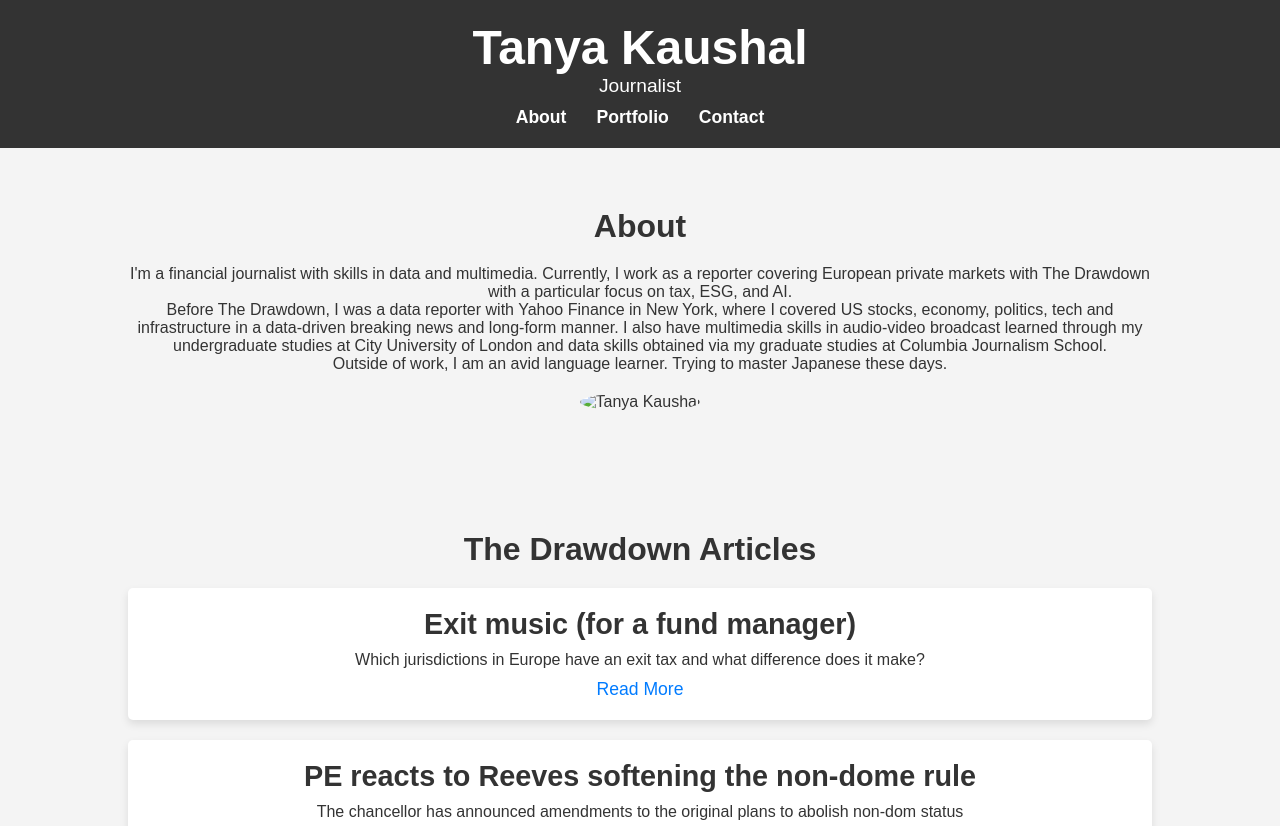
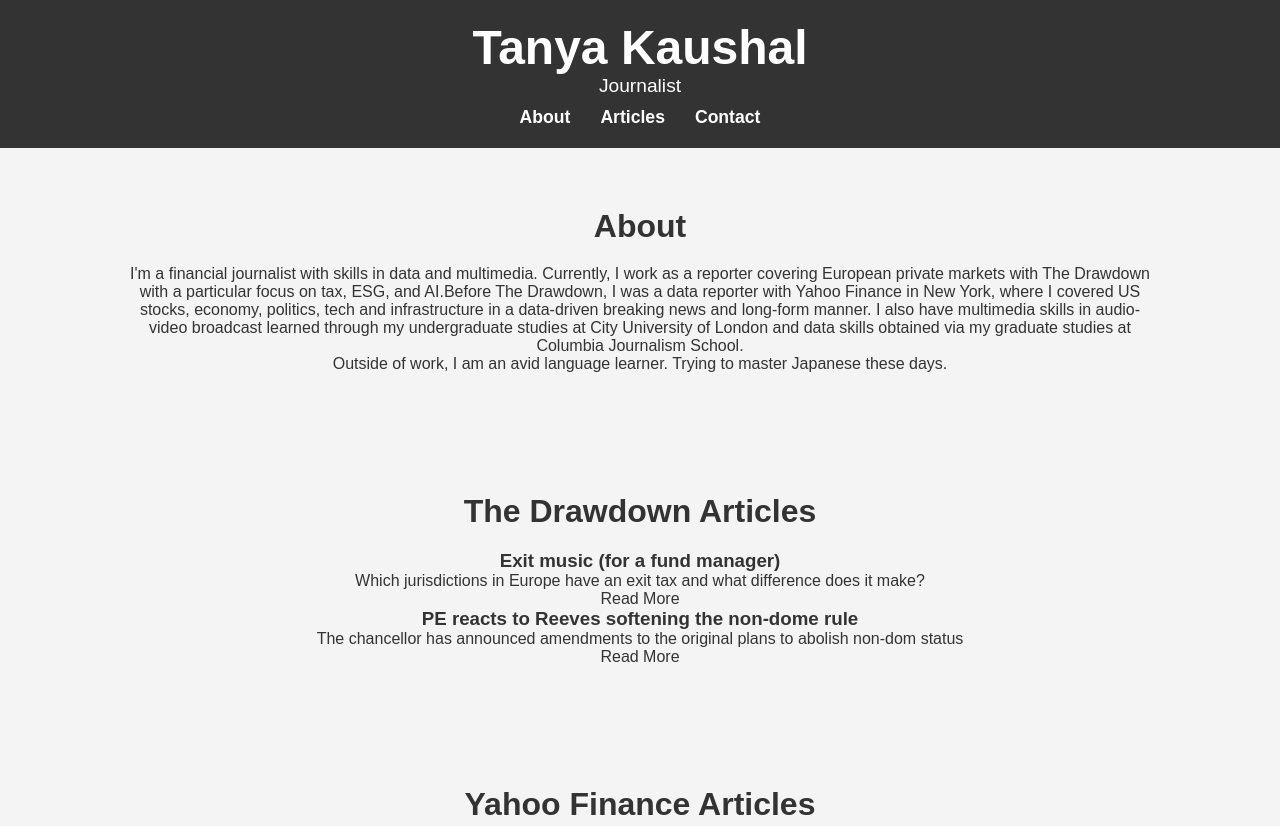
Before and after one commit to tanyakaushaljournalist/portfolio, a plain HTML site: page index.html in a window 1280 px wide. Shown: the top 826 px of the page. Drawn offline with Linux system fonts and the light colour scheme.

Commit message:
Update index.html

```diff
--- a/index.html
+++ b/index.html
@@ -17,7 +17,7 @@
             <nav>
                 <ul>
                     <li><a href="#about">About</a></li>
-                    <li><a href="#portfolio">Portfolio</a></li>
+                    <li><a href="#Articles">Articles</a></li>
                     <li><a href="#contact">Contact</a></li>
                 </ul>
             </nav>
@@ -28,15 +28,13 @@
     <section id="about">
         <div class="container">
             <h2>About</h2>
-            <p>I'm a financial journalist with skills in data and multimedia. Currently, I work as a reporter covering European private markets with The Drawdown with a particular focus on tax, ESG, and AI.</p>
-            <p>Before The Drawdown, I was a data reporter with Yahoo Finance in New York, where I covered US stocks, economy, politics, tech and infrastructure in a data-driven breaking news and long-form manner. I also have multimedia skills in audio-video broadcast learned through my undergraduate studies at City University of London and data skills obtained via my graduate studies at Columbia Journalism School.</p>
+            <p>I'm a financial journalist with skills in data and multimedia. Currently, I work as a reporter covering European private markets with The Drawdown with a particular focus on tax, ESG, and AI.Before The Drawdown, I was a data reporter with Yahoo Finance in New York, where I covered US stocks, economy, politics, tech and infrastructure in a data-driven breaking news and long-form manner. I also have multimedia skills in audio-video broadcast learned through my undergraduate studies at City University of London and data skills obtained via my graduate studies at Columbia Journalism School.</p>
             <p>Outside of work, I am an avid language learner. Trying to master Japanese these days.</p>
-            <img src="assets/images/profile.jpg" alt="Tanya Kaushal">
         </div>
     </section>
 
     <!-- Portfolio Section -->
-    <section id="portfolio">
+    <section id="Articles">
         <div class="container">
             <h2>The Drawdown Articles</h2>
             <div class="portfolio-item">
@@ -53,7 +51,7 @@
     </section>
 
  <!-- Portfolio Section -->
-    <section id="portfolio">
+    <section id="Articles">
         <div class="container">
             <h2>Yahoo Finance Articles</h2>
             <div class="portfolio-item">
@@ -73,7 +71,6 @@
     <section id="contact">
         <div class="container">
             <h2>Contact</h2>
-            <p>Feel free to get in touch with me via email or LinkedIn.</p>
             <ul>
                 <li><a href="mailto:kaushaltanya43@example.com">Email</a></li>
                 <li><a href="https://uk.linkedin.com/in/tanya-kaushal-journalist-" target="_blank">LinkedIn</a></li>
```
